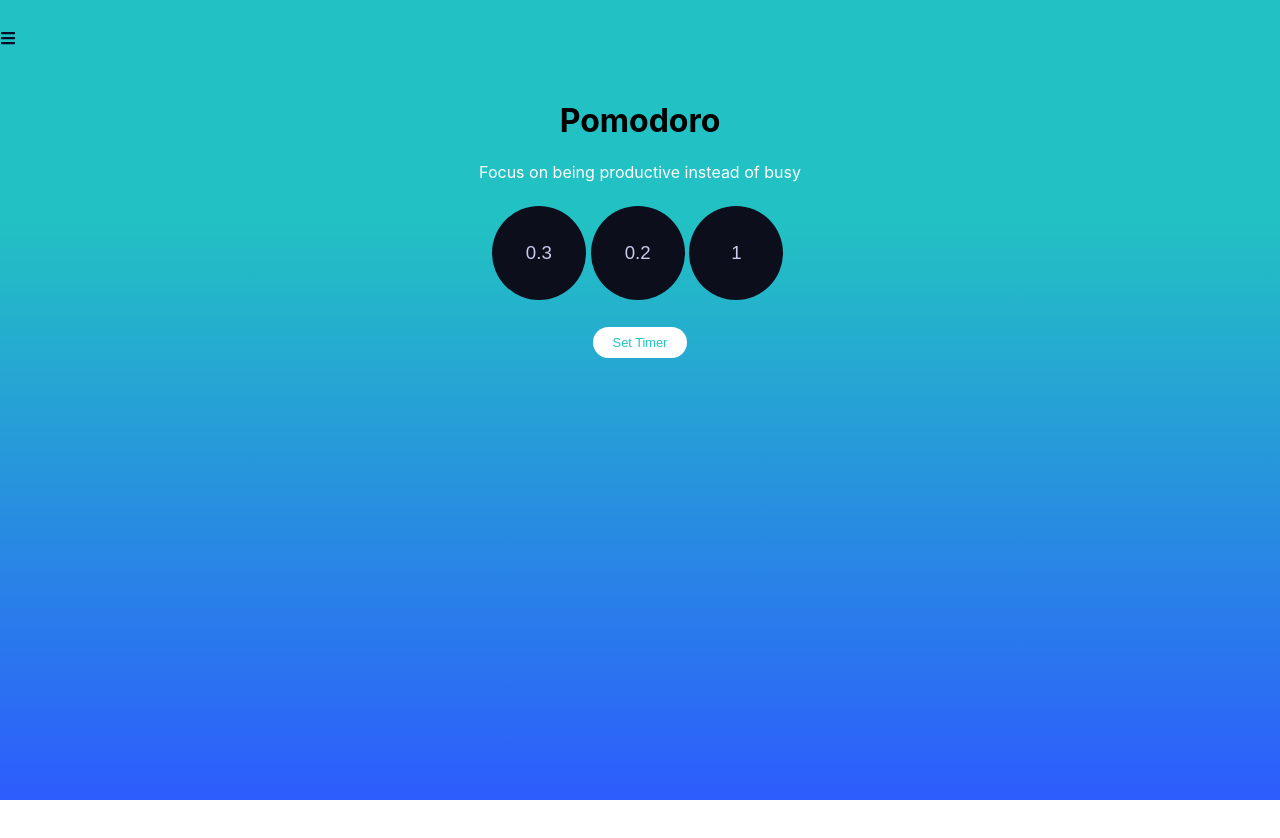
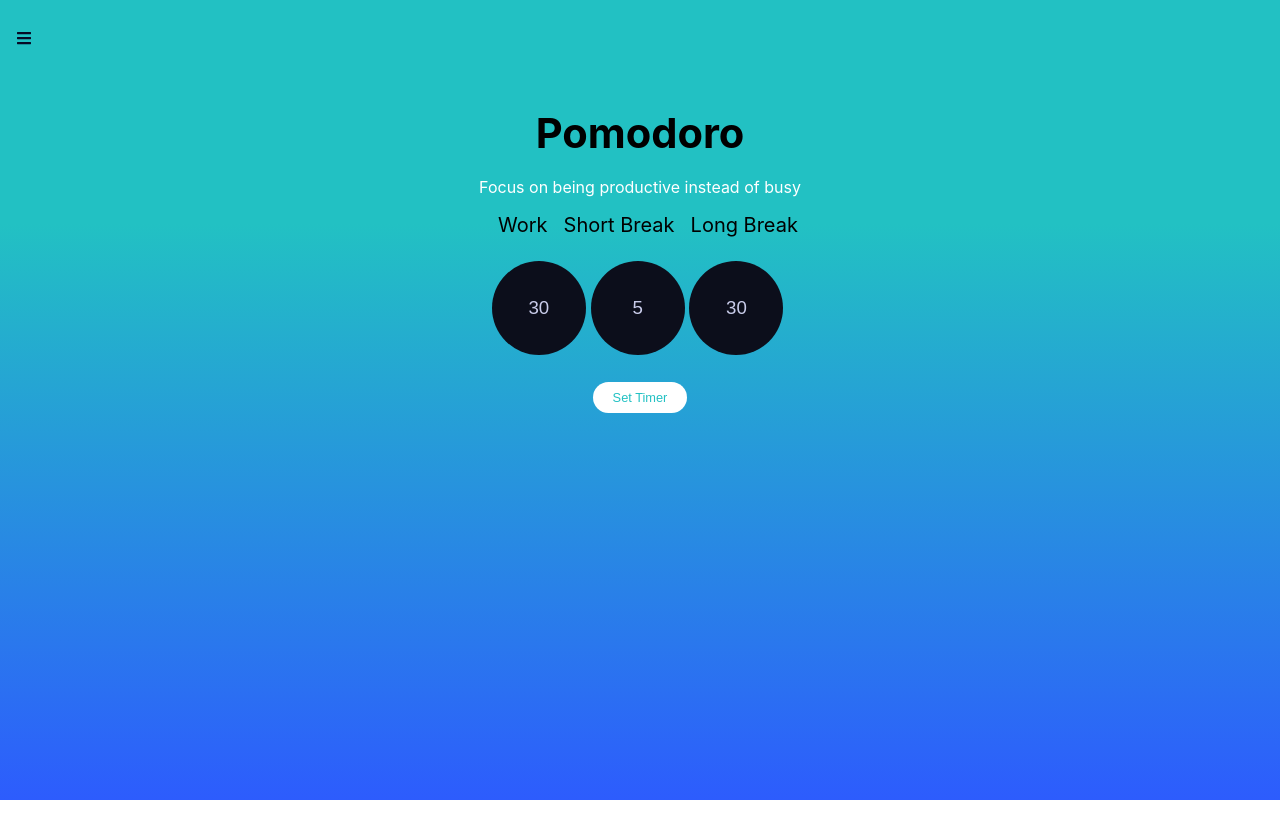
Before and after one commit to SumanaSattar/pomodoro-React, a React (Create React App) app: page / in a window 1280 px wide. Shown: the top 838 px of the page. Before the commit the page ends 800 px from the top, so only its background shows below. Built offline with nearby package versions, Linux system fonts and the light colour scheme.

Commit message:
pomodoro basic css fixed

```diff
--- a/src/App.js
+++ b/src/App.js
@@ -12,14 +12,16 @@ function App() {
   const {pomodoro,executing,setCurrentTimer,settingBtn,children,startAnimate,startTimer,pauseTimer,updateExecute} = useContext(SettingContext)
   useEffect(()=> updateExecute(executing) , [executing , startAnimate])
   return (
-    <div className='App'>
+    <>
+        <div>
         <Router>
               <NavBar/>
               <Switch>
                 <Route exact path='/' ></Route>
               </Switch>
           </Router>
-
+        </div>
+        <div className='container'>
           <h1>Pomodoro</h1>
           <p className='whiteFont'>Focus on being productive instead of busy</p>
           { pomodoro===0 ?
@@ -27,9 +29,10 @@ function App() {
           <>
               <ul className="labels">
                 <li>
+
                   <Button
                     title='work'
-                 activeClass={executing.active==='work' && 'activeLabel'}
+                    activeClass={executing.active==='work' && 'active-label'}
                     clickHandle={()=>setCurrentTimer('work')}
                   />
                 </li>
@@ -39,7 +42,7 @@ function App() {
                 <li>
                   <Button
                     title='Short Break'
-                 activeClass={executing.active==='short' && 'activeLabel'}
+                    activeClass={executing.active==='short' && 'active-label'}
                     clickHandle={()=>setCurrentTimer('short')}
                   />
                 </li>
@@ -49,7 +52,7 @@ function App() {
                 <li>
                   <Button
                     title='Long Break'
-                 activeClass={executing.active==='long' && 'activeLabel'}
+                    activeClass={executing.active==='long' && 'active-label'}
                     clickHandle={()=>setCurrentTimer('long')}
                   />
                 </li>
@@ -58,7 +61,7 @@ function App() {
 
               <Button title='Setting' clickHandle={settingBtn}/>
 
-          <div className='time-container'>
+              <div className='timer-container'>
                 <div className='time-wrapper'>
                     <CountDown key={pomodoro} timer={pomodoro} animate={startAnimate}>
                       {children}
@@ -66,7 +69,7 @@ function App() {
                 </div>
               </div>
 
-          <div className='button-swrapper'>
+              <div className='button-wrapper'>
                 <Button title='Start' activeClass={!startAnimate && 'active'} clickHandle={startTimer}/>
                 <Button title='Pause' activeClass={startAnimate && 'active'} clickHandle={pauseTimer}/>
               </div>
@@ -77,6 +80,7 @@ function App() {
 
 
         </div>
+    </>
   );
 }
 
--- a/src/components/navbar/navbar.styles.css
+++ b/src/components/navbar/navbar.styles.css
@@ -4,11 +4,13 @@
     display: flex;
     justify-content: start;
     align-items: center;
+    padding-left: 1rem;
+
   }
 
   .menu-bars {
-    margin-left: 2rem;
-    font-size: 2rem;
+    margin-left:80%;
+    font-size: 1.2rem;
     background: none;
   }
 
--- a/src/components/set-pomodoro.component.jsx
+++ b/src/components/set-pomodoro.component.jsx
@@ -6,9 +6,9 @@ import {SettingContext} from '../context/setting-context'
 const SetPomodoro = () => {
     const {updateExecute} = useContext(SettingContext);
     const [newTimer , setNewTimer] = useState({
-        work:0.3,
-        short:0.2,
-        long:1,
+        work:30,
+        short:5,
+        long:30,
         active:'work'
     })
     const handleChange=(e)=>{
@@ -37,6 +37,11 @@ const SetPomodoro = () => {
     return (
         <div className="form-container">
             <form noValidate>
+                <div className="input-label">
+                    <span>Work</span>
+                    <span>Short Break</span>
+                    <span>Long Break</span>
+                </div>
                 <div className="input-wrapper">
                     <input className="input" name="work" onChange={handleChange} value={newTimer.work}/>
                     <input className="input" name="shortBreak" onChange={handleChange} value={newTimer.short}/>
--- a/src/index.css
+++ b/src/index.css
@@ -22,14 +22,11 @@ code {
 }
 
 .container {
-  color:#c9ccea;
   display: flex;
   flex-direction: column;
   align-items: center;
-  justify-content: center;
   min-height: 100vh;
-  background: rgb(39,42,85);
-  background: radial-gradient(circle, #1E2140 0%, #151932 65%);
+  align-content: flex-start;
 }
 
 .container h1 {
@@ -43,18 +40,17 @@ code {
   text-transform: uppercase;
   font-size: .8rem;
   padding:.3rem .3rem;
-  background-color: #0C0E1B;
   border-radius: 1.5rem;
 }
 
 .active-label {
-  color: #0C0E1B;
-  background-color: #FE6F6B;
+  color:white;
+  background-color:rgba(45,92,253,1);
 }
 
 .timer-container {
   display: flex;
-  flex:2;
+  margin:1rem;
   align-items: center;
   justify-content: center;
 }
@@ -91,10 +87,9 @@ button {
   cursor: pointer;
 }
 
-.button-wrapper button.activve {
-  color: #0C0E1B;
-  background-color: #C9CCEA;
-  border: 1px solid #0C0E1B;
+.button-wrapper button.active {
+  background-color:rgba(34,193,195,1);
+  color:white;
 }
 .form-container {
   text-align: center;
@@ -114,3 +109,6 @@ button {
   text-align: center;
   font-size: 14pt;
 }
+.input-label{
+  font-size: 20px;
+}
```
Lines whose indentation alone changed are shown as unchanged.
